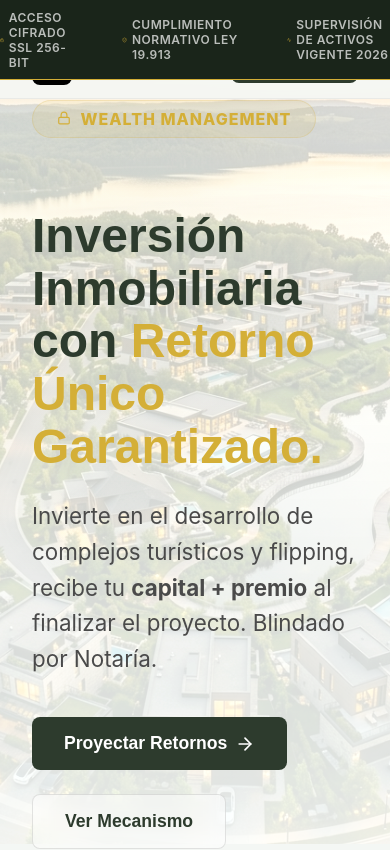
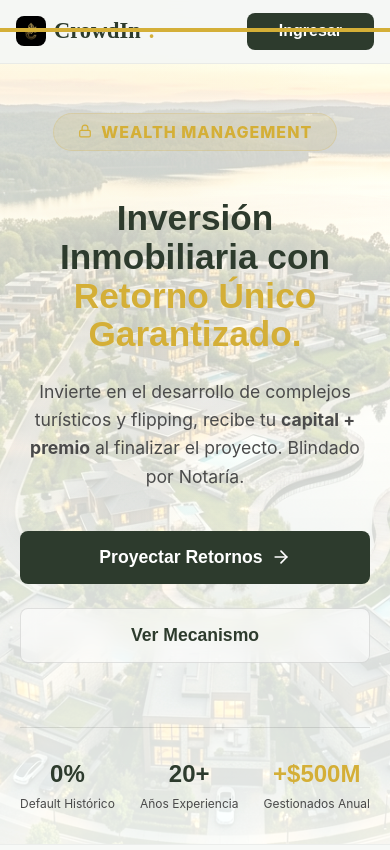
Before and after one commit to Rentapro/CrowdIn, a React (Vite) app: page / in a window 390 px wide. Shown: the top 850 px of the page. Built offline with nearby package versions, Linux system fonts and the light colour scheme.

Commit message:
Fix: Full Responsive Overhaul for mobile devices

```diff
--- a/src/App.jsx
+++ b/src/App.jsx
@@ -200,11 +200,11 @@ function App() {
 
   return (
     <>
-      <div style={{ background: 'var(--sage-900)', color: 'rgba(255,255,255,0.7)', padding: '0.6rem 0', fontSize: '0.75rem', fontWeight: 600, position: 'fixed', top: 0, width: '100%', zIndex: 3000, borderBottom: '1px solid var(--gold-primary)', backdropFilter: 'blur(10px)' }}>
-        <div className="container" style={{ display: 'flex', justifyContent: 'center', gap: '3rem', letterSpacing: '0.5px', textTransform: 'uppercase' }}>
-          <span style={{ display: 'flex', alignItems: 'center', gap: '5px' }}><Lock size={12} color="var(--gold-primary)"/> Acceso Cifrado SSL 256-bit</span>
-          <span style={{ display: 'flex', alignItems: 'center', gap: '5px' }}><ShieldCheck size={12} color="var(--gold-primary)"/> Cumplimiento Normativo Ley 19.913</span>
-          <span style={{ display: 'flex', alignItems: 'center', gap: '5px' }}><Activity size={12} color="var(--gold-primary)"/> Supervisión de Activos Vigente 2026</span>
+      <div className="top-banner" style={{ background: 'var(--sage-900)', color: 'rgba(255,255,255,0.7)', padding: '0.6rem 0', fontSize: '0.75rem', fontWeight: 600, position: 'fixed', top: 0, width: '100%', zIndex: 3000, borderBottom: '1px solid var(--gold-primary)', backdropFilter: 'blur(10px)' }}>
+        <div className="container" style={{ display: 'flex', justifyContent: 'center', gap: '1.5rem', letterSpacing: '0.5px', textTransform: 'uppercase', flexWrap: 'wrap' }}>
+          <span style={{ display: 'flex', alignItems: 'center', gap: '5px' }}><Lock size={12} color="var(--gold-primary)"/> Cifrado SSL</span>
+          <span style={{ display: 'flex', alignItems: 'center', gap: '5px' }}><ShieldCheck size={12} color="var(--gold-primary)"/> Ley 19.913</span>
+          <span style={{ display: 'flex', alignItems: 'center', gap: '5px' }}><Activity size={12} color="var(--gold-primary)"/> Activos 2026</span>
         </div>
       </div>
 
@@ -223,9 +223,9 @@ function App() {
       />
       <ParallaxBackground />
 
-      <nav className="navbar" style={{ position: 'fixed', top: '32px', width: '100%', zIndex: 1000, background: 'rgba(244, 247, 244, 0.9)', backdropFilter: 'blur(15px)', borderBottom: '1px solid rgba(0,0,0,0.05)', padding: '0.8rem 2rem', display: 'flex', justifyContent: 'space-between' }}>
-        <div style={{ fontFamily: 'Outfit', fontWeight: 800, fontSize: '2rem', color: 'var(--sage-800)', display: 'flex', alignItems: 'center', gap: '0.8rem' }}>
-          <img src="/logo.png" alt="CrowdIn Logo" style={{ width: '40px', height: '40px', borderRadius: '8px' }} />
+      <nav className="navbar" style={{ position: 'fixed', top: '32px', width: '100%', zIndex: 1000, background: 'rgba(244, 247, 244, 0.9)', backdropFilter: 'blur(15px)', borderBottom: '1px solid rgba(0,0,0,0.05)', display: 'flex', justifyContent: 'space-between', alignItems: 'center' }}>
+        <div className="navbar-logo" style={{ fontFamily: 'Outfit', fontWeight: 800, color: 'var(--sage-800)', display: 'flex', alignItems: 'center', gap: '0.5rem' }}>
+          <img src="/logo.png" alt="CrowdIn Logo" style={{ borderRadius: '8px' }} />
           CrowdIn<span style={{ color: 'var(--gold-primary)' }}>.</span>
         </div>
         <div style={{ display: 'flex', gap: '2rem', alignItems: 'center' }}>
@@ -243,10 +243,10 @@ function App() {
               <div style={{ display: 'inline-block', padding: '0.5rem 1.5rem', background: 'rgba(212, 175, 55, 0.1)', color: 'var(--gold-primary)', border: '1px solid rgba(212,175,55,0.2)', borderRadius: '50px', fontWeight: 800, marginBottom: '2rem', letterSpacing: '1px', textTransform: 'uppercase' }}>
                 <Lock size={14} style={{ display: 'inline', marginRight: '5px' }}/> Wealth Management
               </div>
-              <h1 className="hero-title" style={{ lineHeight: 1.1 }}>
+              <h1 className="hero-title">
                 Inversión Inmobiliaria con <span style={{ color: 'var(--gold-primary)' }}>Retorno Único Garantizado.</span>
               </h1>
-              <p className="hero-subtitle" style={{ color: 'var(--charcoal-mid)', fontSize: '1.4rem' }}>
+              <p className="hero-subtitle">
                 Invierte en el desarrollo de complejos turísticos y flipping, recibe tu <strong>capital + premio</strong> al finalizar el proyecto. Blindado por Notaría.
               </p>
 
@@ -342,7 +342,7 @@ function App() {
             </p>
           </div>
 
-          <div style={{ display: 'grid', gridTemplateColumns: 'repeat(auto-fit, minmax(350px, 1fr))', gap: '2.5rem' }}>
+          <div className="projects-grid" style={{ display: 'grid', gridTemplateColumns: 'repeat(auto-fit, minmax(350px, 1fr))', gap: '2.5rem' }}>
             {projects.map((project) => (
               <motion.div
                 key={project.id}
@@ -560,10 +560,10 @@ function App() {
             </p>
           </div>
 
-          <div style={{ display: 'grid', gridTemplateColumns: 'repeat(auto-fit, minmax(350px, 1fr))', gap: '3rem', alignItems: 'stretch' }}>
+          <div className="calculator-grid" style={{ display: 'grid', gridTemplateColumns: 'repeat(auto-fit, minmax(350px, 1fr))', gap: '3rem', alignItems: 'stretch' }}>
 
             {/* PANEL IZQUIERDO: CONFIGURACIÓN */}
-            <div style={{ background: 'white', padding: '3rem', borderRadius: '32px', boxShadow: '0 20px 50px rgba(0,0,0,0.05)', border: '1px solid var(--sage-100)', display: 'flex', flexDirection: 'column' }}>
+            <div className="calculator-card" style={{ background: 'white', padding: '3rem', borderRadius: '32px', boxShadow: '0 20px 50px rgba(0,0,0,0.05)', border: '1px solid var(--sage-100)', display: 'flex', flexDirection: 'column' }}>
               <h3 style={{ fontSize: '1.5rem', marginBottom: '2rem', color: 'var(--sage-800)', borderBottom: '1px solid var(--sage-50)', paddingBottom: '1rem' }}>Configuración de Ticket</h3>
 
               <div style={{ marginBottom: '3rem', flex: 1 }}>
@@ -611,7 +611,7 @@ function App() {
             </div>
 
             {/* PANEL DERECHO: RESULTADOS Y BENCHMARK */}
-            <div style={{ background: 'white', padding: '3rem', borderRadius: '32px', boxShadow: '0 20px 50px rgba(0,0,0,0.05)', border: '1px solid var(--sage-100)', display: 'flex', flexDirection: 'column' }}>
+            <div className="calculator-card" style={{ background: 'white', padding: '3rem', borderRadius: '32px', boxShadow: '0 20px 50px rgba(0,0,0,0.05)', border: '1px solid var(--sage-100)', display: 'flex', flexDirection: 'column' }}>
               <div style={{ display: 'flex', justifyContent: 'space-between', alignItems: 'center', marginBottom: '2rem' }}>
                 <h3 style={{ fontSize: '1.5rem', margin: 0, color: 'var(--sage-800)' }}>Proyección Detallada</h3>
                 <div style={{ background: selectedPlan === 'liquidez' ? 'rgba(59,130,246,0.1)' : 'rgba(212,175,55,0.1)', color: selectedPlan === 'liquidez' ? '#3b82f6' : 'var(--gold-primary)', padding: '0.4rem 1rem', borderRadius: '50px', fontWeight: 800, fontSize: '0.9rem' }}>
--- a/src/index.css
+++ b/src/index.css
@@ -51,10 +51,22 @@ body {
   padding: 0 2rem;
 }
 
+@media (max-width: 768px) {
+  .container {
+    padding: 0 1.25rem;
+  }
+}
+
 .section {
   padding: 6rem 0;
   position: relative;
   z-index: 1;
+}
+
+@media (max-width: 768px) {
+  .section {
+    padding: 4rem 0;
+  }
 }
 
 .glass-panel {
@@ -147,6 +159,20 @@ body {
   color: var(--charcoal-mid);
   margin: 0.5rem 0 0 0;
   font-size: 0.9rem;
+}
+
+@media (max-width: 768px) {
+  .stats-bar {
+    gap: 1.5rem;
+    justify-content: space-between;
+    text-align: center;
+  }
+  .stat-item h4 {
+    font-size: 1.5rem;
+  }
+  .stat-item p {
+    font-size: 0.75rem;
+  }
 }
 
 /* Calculadora */
@@ -264,3 +290,57 @@ body {
   right: 2rem;
   font-family: 'Outfit', sans-serif;
 }
+
+/* Responsive Overrides */
+@media (max-width: 768px) {
+  .top-banner {
+    display: none !important;
+  }
+
+  .navbar {
+    padding: 0.8rem 1rem !important;
+    top: 0 !important;
+  }
+
+  .navbar-logo {
+    font-size: 1.4rem !important;
+  }
+
+  .navbar-logo img {
+    width: 30px !important;
+    height: 30px !important;
+  }
+
+  .hero {
+    padding-top: 80px;
+    text-align: center;
+  }
+
+  .hero-title {
+    font-size: 2.2rem !important;
+    margin-top: 1rem;
+  }
+
+  .hero-subtitle {
+    font-size: 1.1rem !important;
+  }
+
+  .btn {
+    width: 100%;
+    justify-content: center;
+  }
+
+  .steps-grid, .projects-grid, .calculator-grid {
+    grid-template-columns: 1fr !important;
+    gap: 1.5rem !important;
+  }
+
+  .calculator-card {
+    padding: 1.5rem !important;
+  }
+
+  .modal-content {
+    padding: 1.5rem !important;
+    border-radius: 24px !important;
+  }
+}
```
